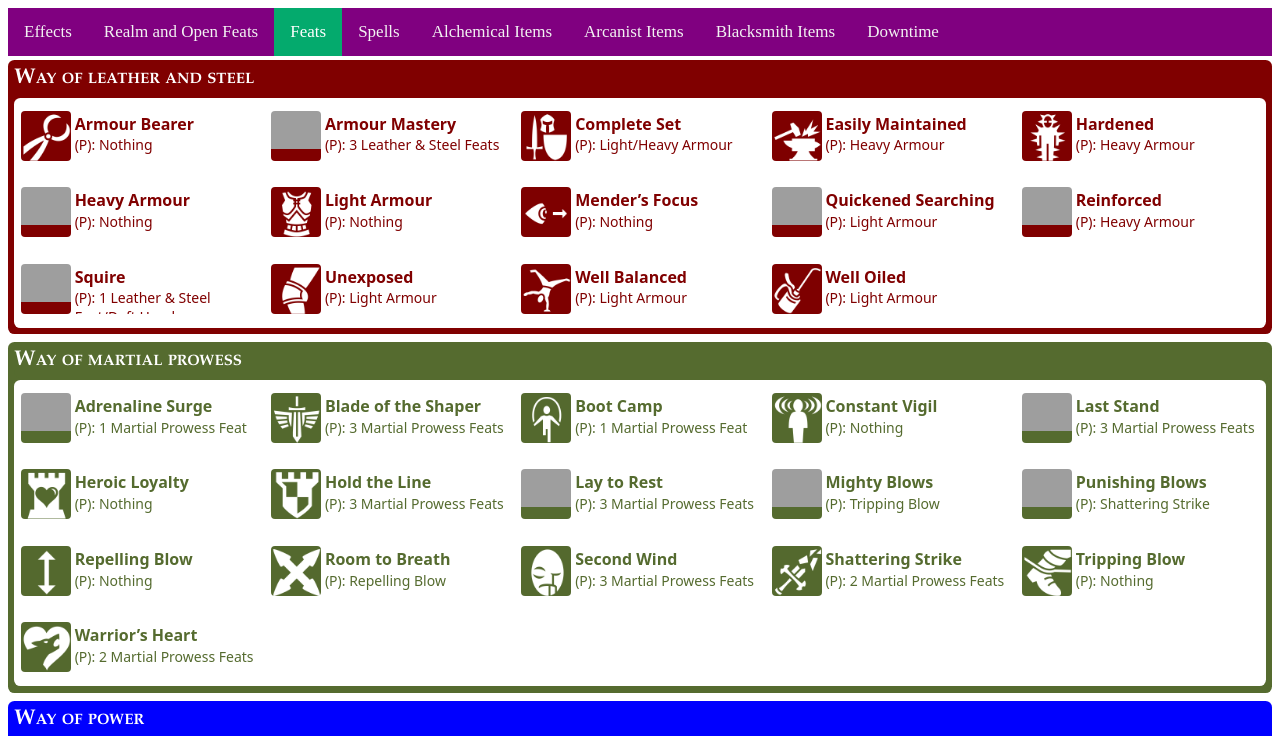
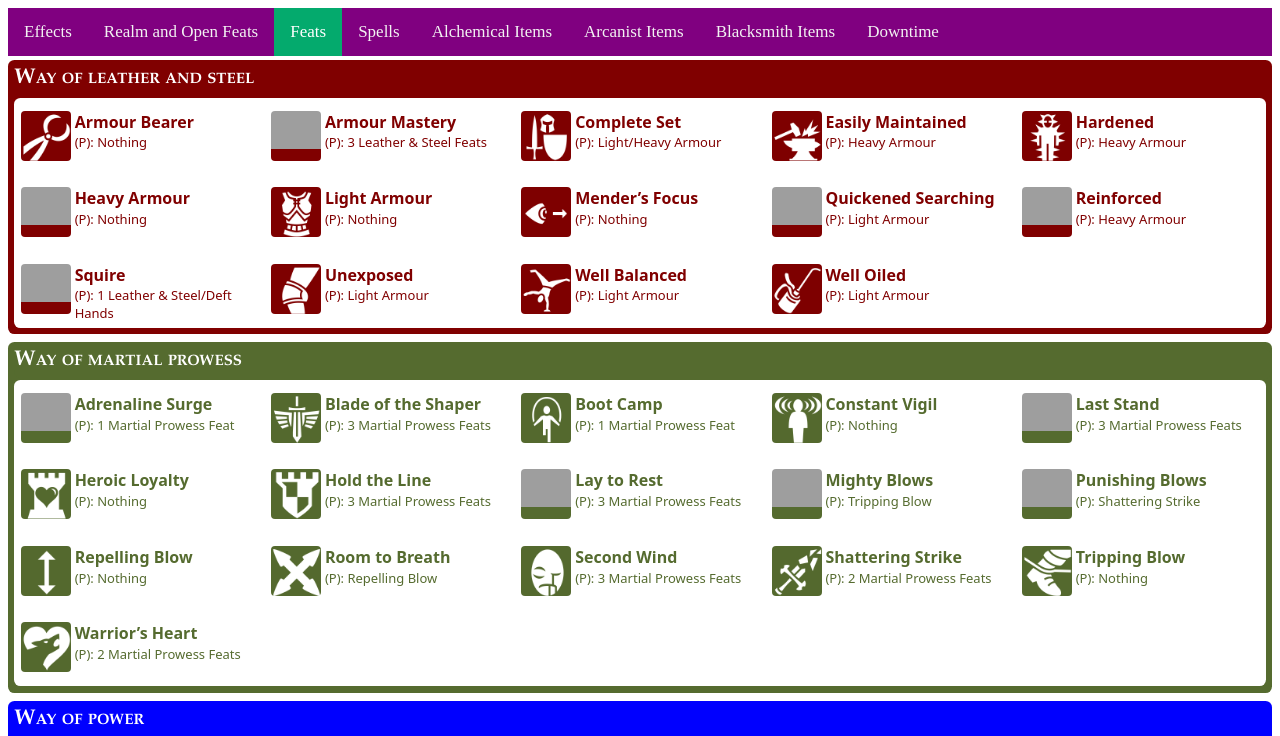
Before and after one commit to SDomican/5oathsreference.ie, a plain HTML site: page feats.html in a window 1280 px wide. Shown: the top 736 px of the page. Drawn offline with Linux system fonts and the light colour scheme; grey boxes are pictures that could not be loaded.

Commit message:
CSS updates

```diff
--- a/css/style.css
+++ b/css/style.css
@@ -521,7 +521,7 @@
   }
 
   .feat-description-title-text{
-    margin-top: 1%;
+    margin-top: 0%;
     padding-left: 2%;
     height: 35%;
     font-size: 16px;
@@ -529,8 +529,8 @@
 
   .feat-description-requirements-text{
     padding-left:2%;
-    height: 40%;
-    font-size: 14px;
+    height: 50%;
+    font-size: 13px;
   }
 
   .feat-description-title-text-larger{
--- a/js/feats.js
+++ b/js/feats.js
@@ -79,7 +79,7 @@ const featJson = {
               },
               {
                   "featName" : "Squire",
-                  "prequisites" : "1 Leather & Steel Feat/Deft Hands",
+                  "prequisites" : "1 Leather & Steel/Deft Hands",
                   "art" : "mounted-knight",
                   "description" : "You are skilled at maintaining armour, weapons and other items. You can manually perform the Repair Effect with 30s of roleplayed action and Concentration, instead of 1 minute of the same.",
                   "keywords" : ["Leather and Steel"]
```
